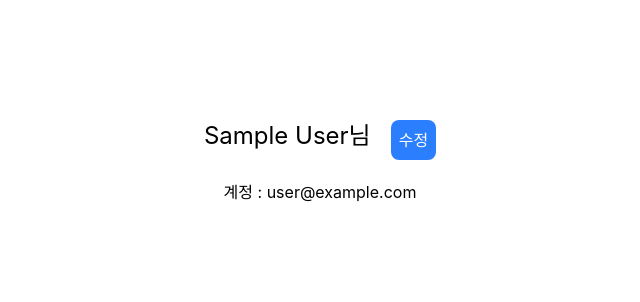
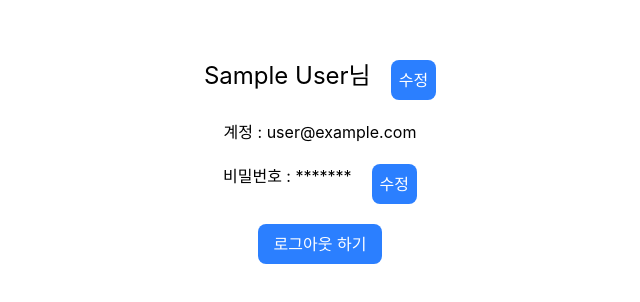
Before and after one commit to pkhamin/firebase_authentication_study, a React (Vite) app: page /mypage in a window 1280 px wide. Shown: the part 238-540 px from the top of the page, without its empty margins (320-960 px from the left). Built offline with nearby package versions, Linux system fonts and the light colour scheme; no server answers; sample sign-in values are in the browser's storage.

Commit message:
비밀번호 변경 기능 추가 및 마이페이지에서 로그아웃 기능 구현

```diff
--- a/src/context/AuthContext.jsx
+++ b/src/context/AuthContext.jsx
@@ -5,6 +5,7 @@ import {
   signOut,
   onAuthStateChanged,
   updateProfile,
+  updatePassword,
 } from "firebase/auth";
 // 함수만 가져다 쓰면 된다
 import { auth } from "../firebase/config";
@@ -36,6 +37,10 @@ export function AuthProvider({ children }) {
     updateProfile(currentUser, { displayName: name });
   // 이름 변경하기
 
+  const changePassword = (newPassWord) =>
+    updatePassword(currentUser, newPassWord);
+  // 비밀번호 변경하기
+
   useEffect(() => {
     const unsubscribe = onAuthStateChanged(auth, (user) => {
       setCurrentUser(user);
@@ -47,7 +52,14 @@ export function AuthProvider({ children }) {
 
   return (
     <AuthContext.Provider
-      value={{ currentUser, register, login, logout, updateName }}
+      value={{
+        currentUser,
+        register,
+        login,
+        logout,
+        updateName,
+        changePassword,
+      }}
     >
       {!loading && children}{" "}
       {/* AuthProvider로 감싼 모든 컴포넌트가 여기 들어옴 */}
--- a/src/pages/Home.jsx
+++ b/src/pages/Home.jsx
@@ -1,6 +1,6 @@
 import { useNavigate } from "react-router-dom";
 import { useAuth } from "../context/AuthContext";
-import { useEffect } from "react";
+
 export default function Home() {
   const navigate = useNavigate();
   const { logout, currentUser } = useAuth();
@@ -13,7 +13,9 @@ export default function Home() {
   return (
     <>
       <div className="flex flex-col justify-center items-center min-h-screen gap-5">
-        <span className="text-2xl text-bold">{currentUser?.displayName}님, 환영합니다!</span>
+        <span className="text-2xl text-bold">
+          {currentUser?.displayName}님, 환영합니다!
+        </span>
         <span>로그인한 계정 : {currentUser?.email}</span>
         <button
           onClick={handleClick}
--- a/src/pages/MyPage.jsx
+++ b/src/pages/MyPage.jsx
@@ -1,16 +1,32 @@
 import { useAuth } from "../context/AuthContext";
 import { useState } from "react";
+import { useNavigate } from "react-router-dom";
 
 export default function MyPage() {
+  const { currentUser, updateName, changePassword, logout } = useAuth();
+  const navigate = useNavigate();
   const [isEditing, setIsEditing] = useState(false);
-  const { currentUser, updateName } = useAuth();
+  const [isEditingPw, setIsEditingPw] = useState(false);
   const [name, setName] = useState(currentUser.displayName);
+  const [newPassword, setNewPassword] = useState("");
 
   const handleClick = async () => {
     if (isEditing) {
       await updateName(name); //Firebase에 저장
     }
     setIsEditing(!isEditing);
+  };
+
+  const handlePasswordClick = async () => {
+    if (isEditingPw) {
+      await changePassword(newPassword);
+    }
+    setIsEditingPw(!isEditingPw);
+  };
+
+  const handleLogoutClick = async () => {
+    await logout();
+    navigate("/login");
   };
 
   return (
@@ -36,6 +52,30 @@ export default function MyPage() {
           </button>
         </div>
         <span>계정 : {currentUser.email}</span>
+        <div className="flex gap-5">
+          {isEditingPw ? (
+            <input
+              type="password"
+              value={newPassword}
+              onChange={(e) => setNewPassword(e.target.value)}
+              placeholder="새 비밀번호"
+            />
+          ) : (
+            <span>비밀번호 : *******</span>
+          )}
+          <button
+            className="bg-blue-500 text-white py-2 px-2  rounded-lg hover:bg-blue-600 active:scale-95 transition"
+            onClick={handlePasswordClick}
+          >
+            {isEditingPw ? "저장" : "수정"}
+          </button>
+        </div>
+        <button
+          onClick={handleLogoutClick}
+          className="bg-blue-500 text-white px-4 py-2 rounded-lg hover:bg-blue-600 active:scale-95 transition"
+        >
+          로그아웃 하기
+        </button>
       </div>
     </>
   );
```
